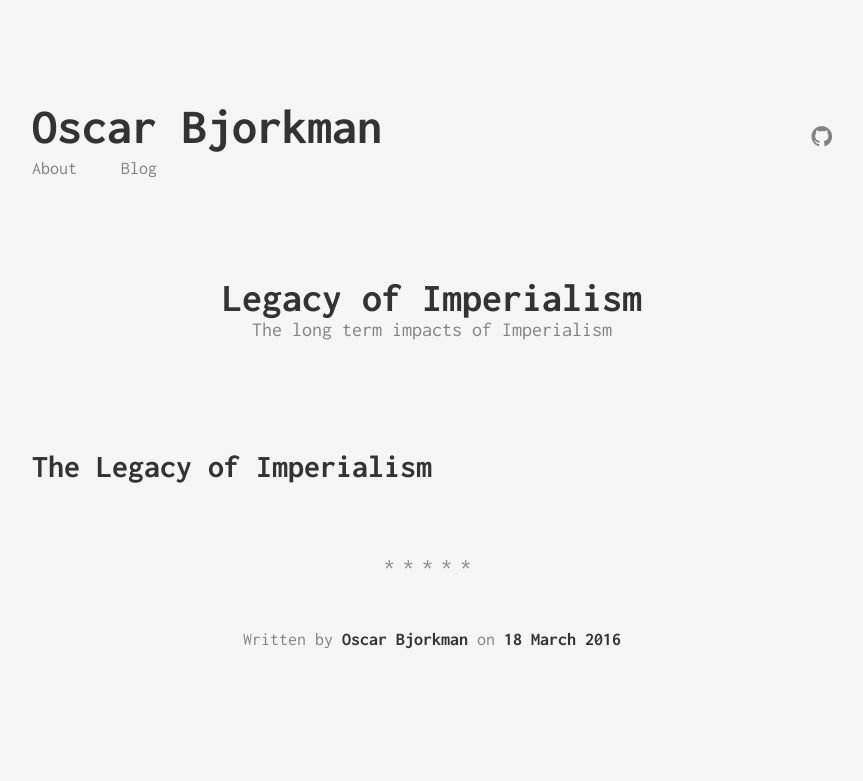
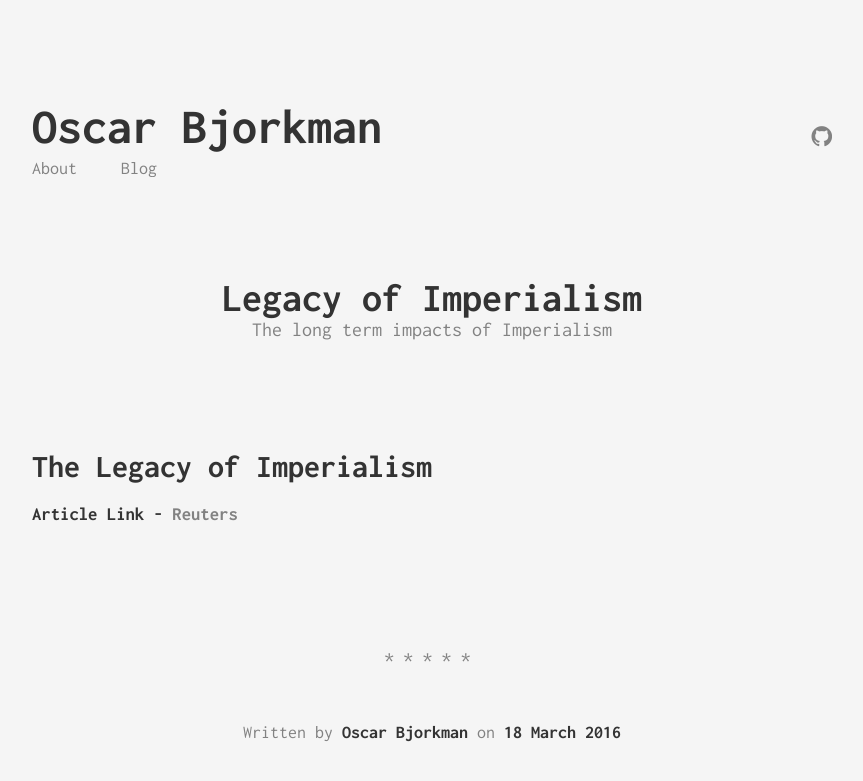
Before and after one commit to Stereopoly/Jekyll-Blog, a Jekyll site: the page built from _posts/2016-3-18-16-imperialism-post.markdown, in a window 1280 px wide. Shown: the top 781 px of the page, without its empty margins (208-1071 px from the left). Built offline with Jekyll 4.4.1, drawn with Linux system fonts in a browser that asks for light colours.

Commit message:
Add article

```diff
--- a/_posts/2016-3-18-16-imperialism-post.markdown
+++ b/_posts/2016-3-18-16-imperialism-post.markdown
@@ -7,3 +7,6 @@ categories:
 ---
 
 # The Legacy of Imperialism
+
+### Article Link - [Reuters](http://www.reuters.com/article/us-india-independence-legacy-idUSSP29531720070815)
+<br>
```
